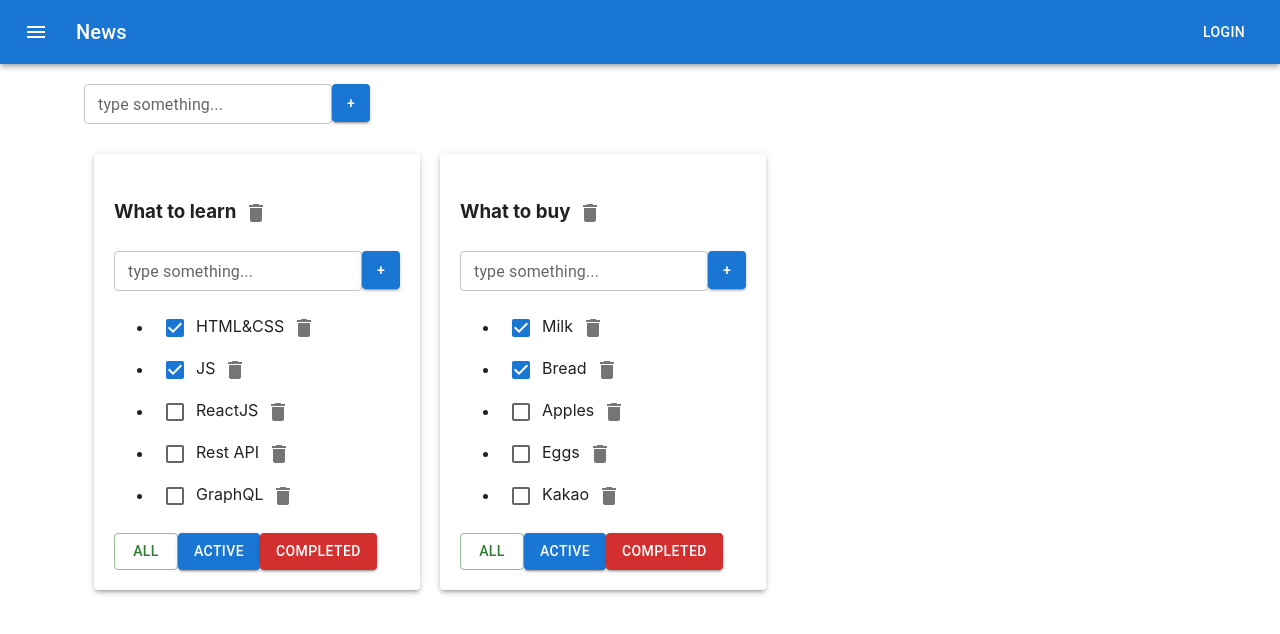
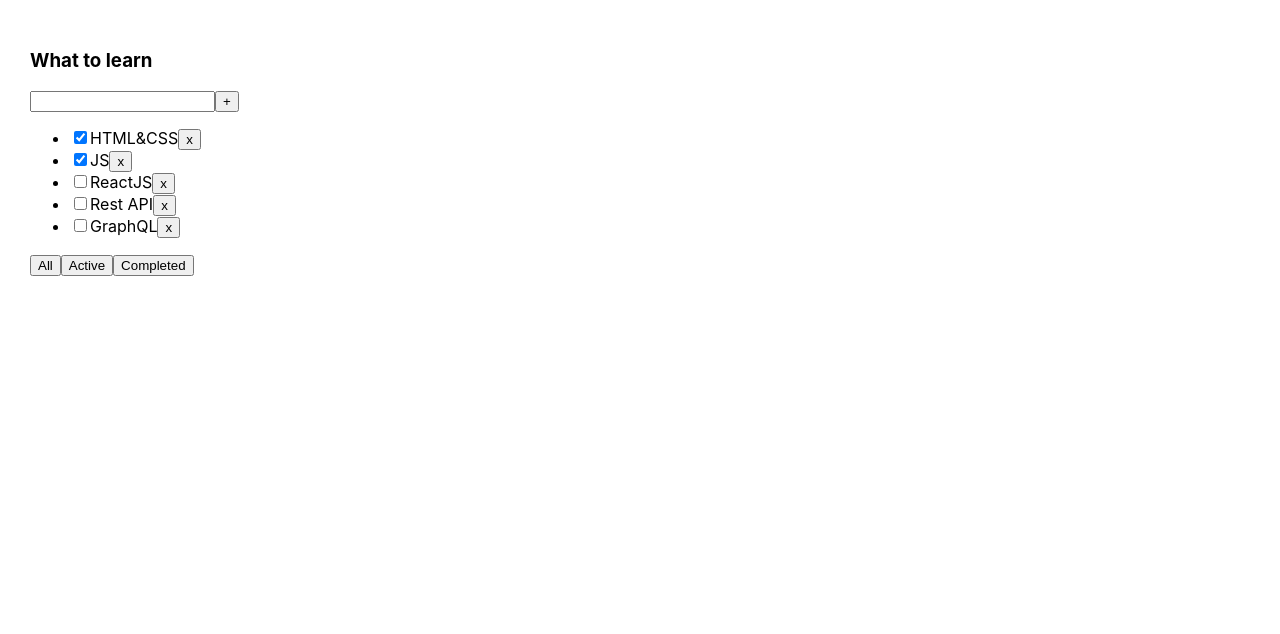
Before and after one commit to AndreiSheleg/toDoList-ts, a React (Create React App) app: page / in a window 1280 px wide. Shown: the top 634 px of the page. Built offline with nearby package versions, Linux system fonts and the light colour scheme.

Commit message:
add redusers & useReduce

```diff
--- a/src/App.css
+++ b/src/App.css
@@ -1,9 +1,9 @@
 
 .App {
-/*  padding: 30px;
-  display: flex;*/
+  padding: 30px;
+  display: flex;
 }
-/*
+
 .App > div {
   margin-right: 50px;
 }
@@ -22,4 +22,4 @@
 
 .is-done {
   opacity: 0.5;
-}*/
+}
--- a/src/App.tsx
+++ b/src/App.tsx
@@ -1,156 +1,69 @@
-import React, {useState} from 'react';
+import React, {useReducer, useState} from 'react';
 import './App.css';
-import {TaskType, Todolist} from './Todolist';
-import {v1} from 'uuid';
-import {AddItemForm} from "./AddItemForm";
-import ButtonAppBar from "./ButtonAppBar";
-import Container from '@mui/material/Container';
-import Grid from '@mui/material/Grid';
-import Paper from '@mui/material/Paper';
+import {Todolist} from './Todolist';
+import { v1 } from 'uuid';
+import {addTaskAC, removeTaskAC, taskReducer} from "./reducers/taskReducer";
+import {changeFilterAC, filterReducer} from "./reducers/filterReducers";
 
-export type FilterValuesType = 'all' | 'active' | 'completed';
-type TodolistsType = { id: string, title: string, filter: FilterValuesType }
-type AssocTaskType = {
-    [key: string]: TaskType[] // ТИПИЗАЦИЯ АССОЦИАТИВНОГО МАССИВА, ПРО КЛЮЧ ПРОСТО ЗАПОМНИТЬ
-}
+export type FilterValuesType = "all" | "active" | "completed";
 
 function App() {
 
-    let todolistID1 = v1()
-    let todolistID2 = v1()
+    // let [tasks, setTasks] = useState([
+    //     { id: v1(), title: "HTML&CSS", isDone: true },
+    //     { id: v1(), title: "JS", isDone: true },
+    //     { id: v1(), title: "ReactJS", isDone: false },
+    //     { id: v1(), title: "Rest API", isDone: false },
+    //     { id: v1(), title: "GraphQL", isDone: false },
+    // ]);
 
-    let [todolists, setTodolists] = useState<TodolistsType[]>([
-        {id: todolistID1, title: 'What to learn', filter: 'all'},
-        {id: todolistID2, title: 'What to buy', filter: 'all'}
-    ])
+    let [tasks, dispatchTasks] = useReducer(taskReducer, [
+        { id: v1(), title: "HTML&CSS", isDone: true },
+        { id: v1(), title: "JS", isDone: true },
+        { id: v1(), title: "ReactJS", isDone: false },
+        { id: v1(), title: "Rest API", isDone: false },
+        { id: v1(), title: "GraphQL", isDone: false },
+    ]);
 
-    let [tasks, setTasks] = useState<AssocTaskType>({
-        [todolistID1]: [
-            {id: v1(), title: 'HTML&CSS', isDone: true},
-            {id: v1(), title: 'JS', isDone: true},
-            {id: v1(), title: 'ReactJS', isDone: false},
-            {id: v1(), title: 'Rest API', isDone: false},
-            {id: v1(), title: 'GraphQL', isDone: false},
-        ],
-        [todolistID2]: [
-            {id: v1(), title: 'Milk', isDone: true},
-            {id: v1(), title: 'Bread', isDone: true},
-            {id: v1(), title: 'Apples', isDone: false},
-            {id: v1(), title: 'Eggs', isDone: false},
-            {id: v1(), title: 'Kakao', isDone: false},
-        ]
-    })
+    function removeTask(id: string) {
+        // let filteredTasks = tasks.filter(t => t.id != id);
+        // setTasks(filteredTasks);
+        dispatchTasks(removeTaskAC(id))
+    }
 
-    // let [tasks, setTasks] = useState([
-    //     {id: v1(), title: 'HTML&CSS', isDone: true},
-    //     {id: v1(), title: 'JS', isDone: true},
-    //     {id: v1(), title: 'ReactJS', isDone: false},
-    //     {id: v1(), title: 'Rest API', isDone: false},
-    //     {id: v1(), title: 'GraphQL', isDone: false},
-    // ]);
-    //let [filter, setFilter] = useState<FilterValuesType>('all');
+    function addTask(title: string) {
+        // let task = { id: v1(), title: title, isDone: false };
+        // let newTasks = [task, ...tasks];
+        // setTasks(newTasks);
+        dispatchTasks(addTaskAC(title))
+    }
+
+    // let [filter, setFilter] = useState<FilterValuesType>("all");
+    let [filter, dispatchFilter] = useReducer(filterReducer,"all");
+
+    let tasksForTodolist = tasks;
+
+    if (filter === "active") {
+        tasksForTodolist = tasks.filter(t => t.isDone === false);
+    }
+    if (filter === "completed") {
+        tasksForTodolist = tasks.filter(t => t.isDone === true);
+    }
+
+    function changeFilter(value: FilterValuesType) {
+        // setFilter(value);
+        dispatchFilter(changeFilterAC(value))
+    }
 
 
-    function removeTask(todolistID: string, taskID: string) {
-        // ПРЕЖДЕ ЧЕМ ЧТО-ТО ПОМЕНЯТЬ ИЛИ УДАЛИТЬ (УВИДЕЛ ОБЪЕКТ) - СДЕЛАЙ КОПИЮ
-        // СЛЕДИМ, КОГДА ИСПОЛЬЗУЕМ МЭП ИЛИ ФИЛЬТР - ОНИ УЖЕ ДЕЛАЮТ КОПИЮ ПО-УМОЛЧАНИЮ
-        // ЕСЛИ УВИДЕЛИ КЛЮЧ - СОЗДАЙ СТАРЫЙ НОВЫЙ КЛЮЧ ИЛИ ПЕРЕПИШИ ЕГО (ПОДОБНО СТАРЫЙ НОВЫЙ ГОД)
-        setTasks({...tasks, [todolistID]: tasks[todolistID].filter(el => el.id !== taskID)})
-        // let filteredTasks = tasks.filter(t => t.id != id);
-        // setTasks(filteredTasks);
-    }
-
-    function addTask(todolistID: string, title: string) {
-        let newTask = {id: v1(), title: title, isDone: false};
-        setTasks({...tasks, [todolistID]: [newTask, ...tasks[todolistID]]})
-        // let task = {id: v1(), title: title, isDone: false};
-        // let newTasks = [task, ...tasks];
-        // setTasks(newTasks);
-    }
-
-    function changeStatus(todolistID: string, taskId: string, isDone: boolean) {
-        // НИЖЕ ОБРАТИ ВНИМАНИЕ - ЕСЛИ КЛЮЧ И ЗНАЧЕНИЕ iSDone совпали, ТО НЕ НАДО ПИСАТЬ ЕЩЁ РАЗ iSDone (iSDone: iSDone)
-        setTasks({...tasks, [todolistID]: tasks[todolistID].map(el => el.id === taskId ? {...el, isDone} : el)})
-        // let task = tasks.find(t => t.id === taskId);
-        // if (task) {
-        //     task.isDone = isDone;
-        // }
-        //
-        // setTasks([...tasks]);
-    }
-
-    function changeFilter(todolistID: string, value: FilterValuesType) {
-
-        setTodolists(todolists.map(el => el.id === todolistID ? {...el, filter: value} : el))
-    }
-
-    const removeTodoList = (todolistID: string) => {
-        setTodolists(todolists.filter(el => el.id !== todolistID))
-        // ЕСЛИ ДАННЫЕ БОЛЬШЕ НЕ ОТРИСОВЫВАЮТСЯ, ТО ИХ МОЖНО УДАЛИТЬ БЕЗ СОЗДАВАНИЯ КОПИИ (ИММУТАБЕЛЬНО)
-        delete tasks[todolistID]
-        console.log(tasks)
-    }
-
-    const addTodolist = (newTitle: string) => {
-        const todolisID = v1()
-        const newTodo: TodolistsType = {id: todolisID, title: newTitle, filter: 'all'}
-        setTodolists([...todolists, newTodo])
-        setTasks({...tasks, [todolisID]: []})
-    }
-
-    const updateTask = (todolistID: string, taskID: string, newTitle: string) => {
-        console.log('звонок из функции updateTask, newTitle равно :', newTitle)
-        setTasks({
-            ...tasks,
-            [todolistID]: tasks[todolistID].map(el => el.id === taskID ? {...el, title: newTitle} : el)
-        })
-    }
-
-    const updateTodolist = (todolistID: string, newTitle: string) => {
-        console.log('звонок из функции updateTodolist, newTitle равно :', newTitle)
-        setTodolists(todolists.map(el => el.id === todolistID ? {...el, title: newTitle} : el))
-    }
 
     return (
         <div className="App">
-            <ButtonAppBar/>
-            <Container fixed>
-                <Grid container style={{margin:'20px'}}>
-                    <AddItemForm onClick={addTodolist}/>
-                </Grid>
-                <Grid container style={{margin:'20px'}}>
-                    {todolists.map(el => {
-                        let tasksForTodolist = tasks[el.id];
-
-                        if (el.filter === 'active') {
-                            tasksForTodolist = tasks[el.id].filter(t => !t.isDone);
-                            // tasksForTodolist = tasks[el.id].filter(t => t.isDone === false);
-                        }
-                        if (el.filter === 'completed') {
-                            tasksForTodolist = tasks[el.id].filter(t => t.isDone);
-                            // tasksForTodolist = tasks[el.id].filter(t => t.isDone === true);
-                        }
-                        return <Paper elevation={3} style={{padding: '20px', margin: '10px'}}>
-                            <Todolist
-                                key={el.id}
-                                todolistID={el.id}
-                                title={el.title}
-                                tasks={tasksForTodolist}
-                                removeTask={removeTask}
-                                changeFilter={changeFilter}
-                                addTask={addTask}
-                                changeTaskStatus={changeStatus}
-                                filter={el.filter}
-                                removeTodoList={removeTodoList}
-                                updateTask={updateTask}
-                                updateTodolist={updateTodolist}
-                            />
-                            </Paper >
-
-                                            })}
-                </Grid>
-            </Container>
-
+            <Todolist title="What to learn"
+                      tasks={tasksForTodolist}
+                      removeTask={removeTask}
+                      changeFilter={changeFilter}
+                      addTask={addTask} />
         </div>
     );
 }
--- a/src/TodoList.tsx
+++ b/src/TodoList.tsx
@@ -1,14 +1,5 @@
 import React, {ChangeEvent, KeyboardEvent, useState} from 'react';
 import {FilterValuesType} from './App';
-import {AddItemForm} from "./AddItemForm";
-import {EditableSpan} from "./EditableSpan";
-import IconButton from '@mui/material/IconButton';
-import Stack from '@mui/material/Stack';
-import DeleteIcon from '@mui/icons-material/Delete';
-import AlarmIcon from '@mui/icons-material/Alarm';
-import AddShoppingCartIcon from '@mui/icons-material/AddShoppingCart';
-import Button from '@mui/material/Button';
-import Checkbox from '@mui/material/Checkbox';
 
 export type TaskType = {
     id: string
@@ -17,94 +8,63 @@
 }
 
 type PropsType = {
-    todolistID: string
     title: string
     tasks: Array<TaskType>
-    removeTask: (todolistID: string, taskId: string) => void
-    changeFilter: (todolistID: string, value: FilterValuesType) => void
-    addTask: (todolistID: string, title: string) => void
-    changeTaskStatus: (todolistID: string, taskId: string, isDone: boolean) => void
-    filter: FilterValuesType
-    removeTodoList: (todolistID: string) => void
-    updateTask: (todolistID: string, taskID: string, newTitle: string) => void
-    updateTodolist: (todolistID:string, newTitle: string) => void
+    removeTask: (taskId: string) => void
+    changeFilter: (value: FilterValuesType) => void
+    addTask: (title: string) => void
 }
 
 export function Todolist(props: PropsType) {
 
-    const onAllClickHandler = () => props.changeFilter(props.todolistID, "all");
-    const onActiveClickHandler = () => props.changeFilter(props.todolistID, "active");
-    const onCompletedClickHandler = () => props.changeFilter(props.todolistID, "completed");
-    const removeTodoListHandler = () => props.removeTodoList(props.todolistID)
+    let [title, setTitle] = useState("")
 
-
-    const addTaskHandler = (newTitle: string) => {
-        props.addTask(props.todolistID, newTitle)
+    const addTask = () => {
+        props.addTask(title);
+        setTitle("");
     }
 
-    const updateTodolistHandler = (newTitle: string) => {
-        props.updateTodolist(props.todolistID, newTitle)
+    const onChangeHandler = (e: ChangeEvent<HTMLInputElement>) => {
+        setTitle(e.currentTarget.value)
     }
 
-    const updateTaskHandler = (tID:string, newTitle:string) => {
-        props.updateTask(props.todolistID, tID, newTitle )
+    const onKeyPressHandler = (e: KeyboardEvent<HTMLInputElement>) => {
+        if (e.charCode === 13) {
+            addTask();
+        }
     }
 
+    const onAllClickHandler = () => props.changeFilter("all");
+    const onActiveClickHandler = () => props.changeFilter("active");
+    const onCompletedClickHandler = () => props.changeFilter("completed");
 
     return <div>
-        <h3>
-            <EditableSpan oldTitle={props.title} callback={updateTodolistHandler}/>
-
-            {/*кнопка удаления Тудулиста: ниже*/}
-            {/*<button onClick={removeTodoListHandler}>x</button>*/}
-            <IconButton aria-label="delete" onClick={removeTodoListHandler}>
-                <DeleteIcon />
-            </IconButton>
-        </h3>
-
-        <AddItemForm onClick={addTaskHandler}/>
-
+        <h3>{props.title}</h3>
+        <div>
+            <input value={title}
+                   onChange={ onChangeHandler }
+                   onKeyPress={ onKeyPressHandler }
+            />
+            <button onClick={addTask}>+</button>
+        </div>
         <ul>
             {
                 props.tasks.map(t => {
-                    const onClickHandler = () => props.removeTask(props.todolistID, t.id)
-                    const onChangeHandler = (e: ChangeEvent<HTMLInputElement>) => {
-                        props.changeTaskStatus(props.todolistID, t.id, e.currentTarget.checked);
-                    }
 
-                    /*const updateTaskHandler = (newTitle:string) => {
-                        props.updateTask(props.todolistID, t.id, newTitle )
-                    }*/
+                    const onClickHandler = () => props.removeTask(t.id)
 
-                    return <li key={t.id} className={t.isDone ? "is-done" : ""}>
-{/*                        <input type="checkbox"
-                               onChange={onChangeHandler}
-                               checked={t.isDone}/>*/}
-                        <Checkbox  onChange={onChangeHandler}
-                                   checked={t.isDone}/>
-
-                        <EditableSpan oldTitle={t.title} callback={(newTitle)=>updateTaskHandler(t.id, newTitle)}/>
-                        {/*<button onClick={onClickHandler}>x</button>*/}
-                        <IconButton aria-label="delete" onClick={onClickHandler}>
-                            <DeleteIcon />
-                        </IconButton>
+                    return <li key={t.id}>
+                        <input type="checkbox" checked={t.isDone}/>
+                        <span>{t.title}</span>
+                        <button onClick={ onClickHandler }>x</button>
                     </li>
                 })
             }
         </ul>
         <div>
-{/*            <button className={props.filter === 'all' ? "active-filter" : ""}
-                    onClick={onAllClickHandler}>All
-            </button>
-            <button className={props.filter === 'active' ? "active-filter" : ""}
-                    onClick={onActiveClickHandler}>Active
-            </button>
-            <button className={props.filter === 'completed' ? "active-filter" : ""}
-                    onClick={onCompletedClickHandler}>Completed
-            </button>*/}
-            <Button variant={props.filter === 'all' ? 'outlined' : "contained"} color="success"  onClick={onAllClickHandler}>All</Button>
-            <Button variant={props.filter === 'active' ? 'outlined' : "contained"} color="primary" onClick={onActiveClickHandler}>Active</Button>
-            <Button variant={props.filter === 'completed' ? 'outlined' : "contained"} color="error"  onClick={onCompletedClickHandler}>Completed</Button>
+            <button onClick={ onAllClickHandler }>All</button>
+            <button onClick={ onActiveClickHandler }>Active</button>
+            <button onClick={ onCompletedClickHandler }>Completed</button>
         </div>
     </div>
 }
--- /dev/null
+++ b/src/reducers/filterReducers.ts
@@ -0,0 +1,20 @@
+import {FilterValuesType} from "../App";
+
+export const filterReducer = (state:FilterValuesType, action:ChangeFilterACType): FilterValuesType => {
+switch (action.type) {
+    case "CHANGE-FILTER": {
+        return action.payload.value
+    }
+    default: return state
+}
+}
+
+type ChangeFilterACType = ReturnType<typeof changeFilterAC>
+export const changeFilterAC = (value: FilterValuesType) => {
+return{
+    type: 'CHANGE-FILTER',
+    payload: {
+        value
+    }
+} as const
+}
--- /dev/null
+++ b/src/reducers/taskReducer.ts
@@ -0,0 +1,41 @@
+import {TaskType} from "../Todolist";
+import {v1} from "uuid";
+
+export const taskReducer = (state: TaskType[], action: TsarType): TaskType[] => {
+    switch (action.type) {
+        case "REMOVE-TASK": {
+            // let filteredTasks = tasks.filter(t => t.id != id);
+            return state.filter(el => el.id !== action.payload.id)
+        }
+        case "ADD-TASK": {
+            // let task = { id: v1(), title: title, isDone: false };
+            let newTask = {id: v1(), title: action.payload.title, isDone: false}
+            return [...state, newTask]
+        }
+        default:
+            return state
+    }
+}
+
+    //ТИПИЗАЦИЯ
+    type TsarType = RemoveTaskACType | AddTaskACType
+
+    type RemoveTaskACType = ReturnType<typeof removeTaskAC>
+    export const removeTaskAC = (id: string) => {
+        return {
+            type: 'REMOVE-TASK',
+            payload: {
+                id: id
+            }
+        } as const
+    }
+
+    type AddTaskACType = ReturnType<typeof  addTaskAC>
+    export const addTaskAC = (title: string) => {
+    return {
+        type: 'ADD-TASK',
+        payload: {
+            title: title
+        }
+    } as const
+    }
```
